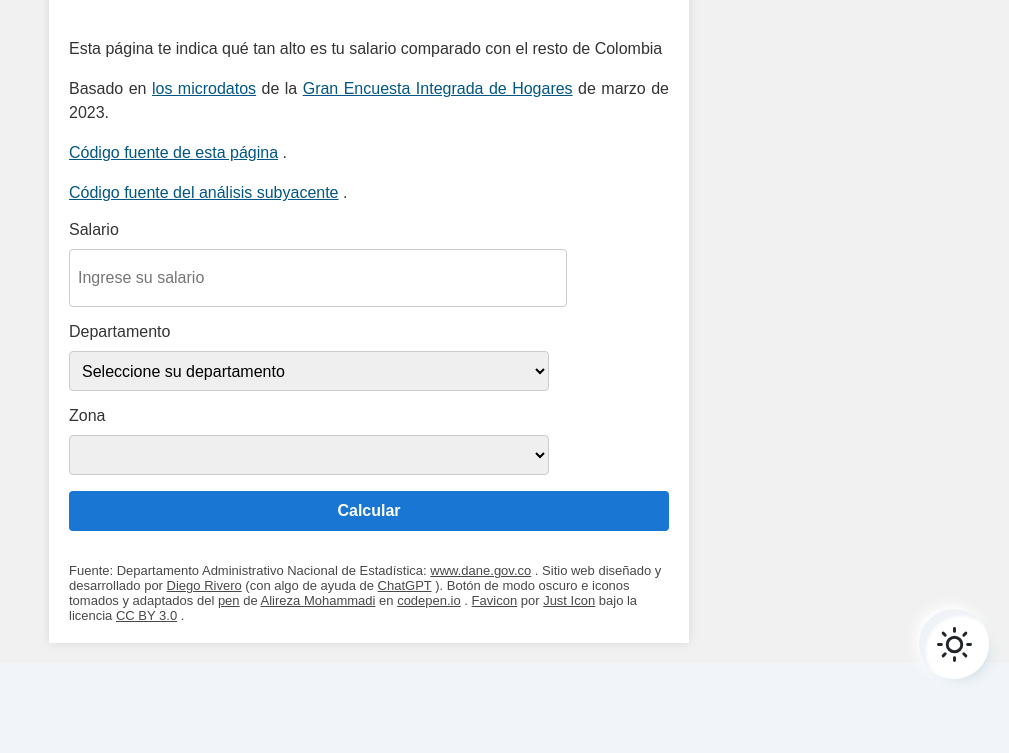
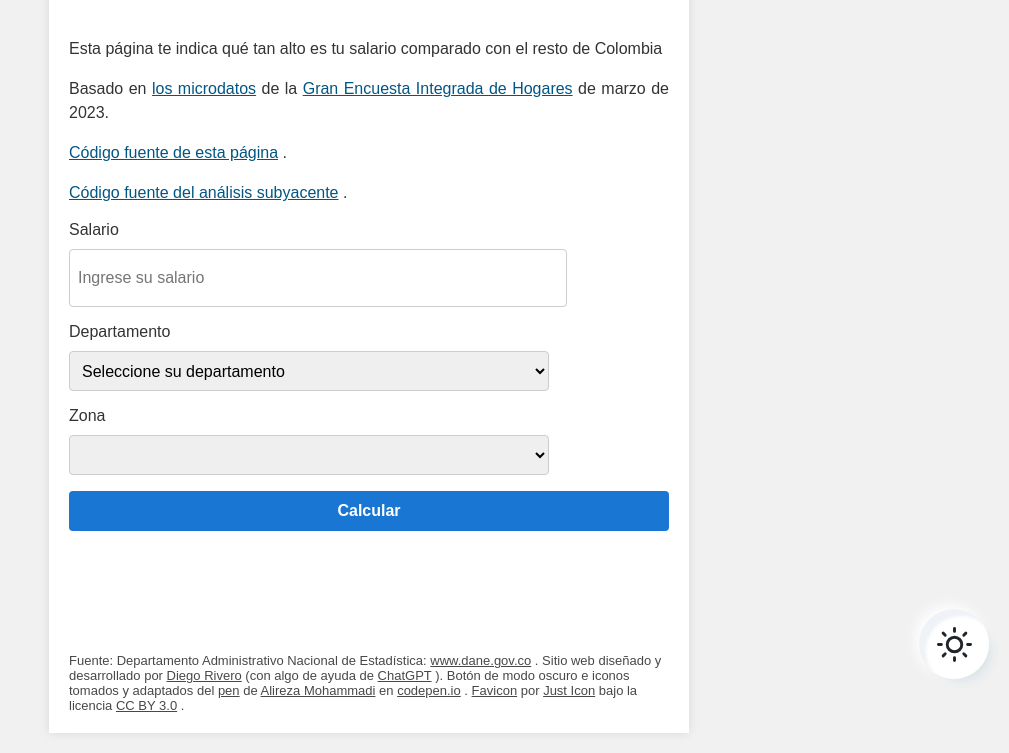
Before and after one commit to isthistechsupport/geih_fn, an Astro site in the folder web/: page / in a window 1280 px wide. Shown: the part 101-854 px from the top of the page, without its empty margins (271-1280 px from the left). Before the commit the page ends 800 px from the top, so only its background shows below. Built offline with nearby package versions, Linux system fonts and the light colour scheme; Astro itself is replaced by a stand-in of ours.

Commit message:
removed blank space below the page

```diff
--- a/web/src/pages/index.astro
+++ b/web/src/pages/index.astro
@@ -9,6 +9,7 @@ const pageDescription =
 ---
 
 <Layout pageTitle={pageTitle} pageDescription={pageDescription}>
+	<div id="content">
 		<div>
 			<p>
 				{pageDescription}
@@ -80,7 +81,8 @@ const pageDescription =
 					<option value="85">Casanare</option>
 					<option value="86">Putumayo</option>
 					<option value="88"
-					>Archipiélago de San Andrés, Providencia y Santa Catalina</option
+						>Archipiélago de San Andrés, Providencia y Santa
+						Catalina</option
 					>
 					<option value="91">Amazonas</option>
 					<option value="94">Guainía</option>
@@ -103,6 +105,7 @@ const pageDescription =
 			</div>
 		</form>
 		<div id="result-container"></div>
+	</div>
 	<Footer>
 		Fuente: Departamento Administrativo Nacional de Estadística:
 		<Link link="www.dane.gov.co" text="www.dane.gov.co" />. Sitio web
--- a/web/src/styles/global.css
+++ b/web/src/styles/global.css
@@ -43,6 +43,10 @@ a {
     padding: 20px;
     box-shadow: 0 0 10px rgba(0, 0, 0, 0.1);
     transition: background-color 0.3s ease-in-out, color 0.3s ease-in-out;
+}
+
+#content {
+    min-height: 73vh;
 }
 
 .picture {
```
Lines whose indentation alone changed are shown as unchanged.
